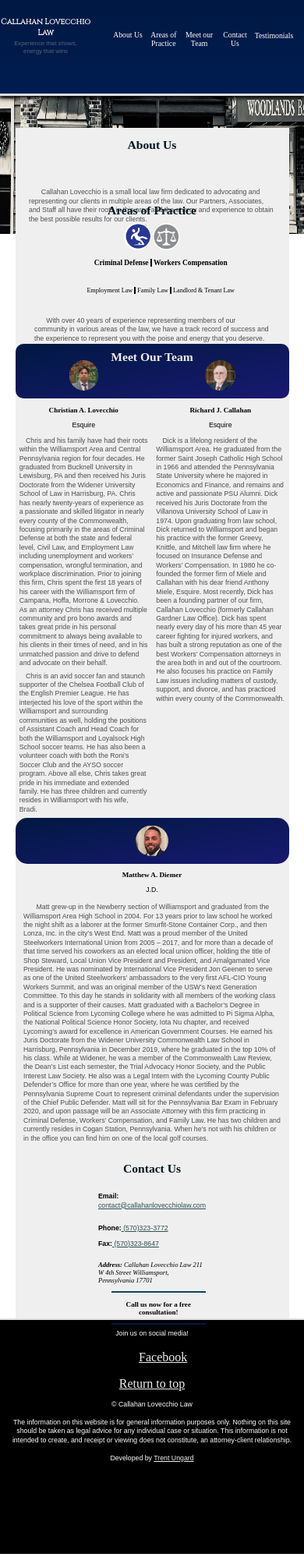
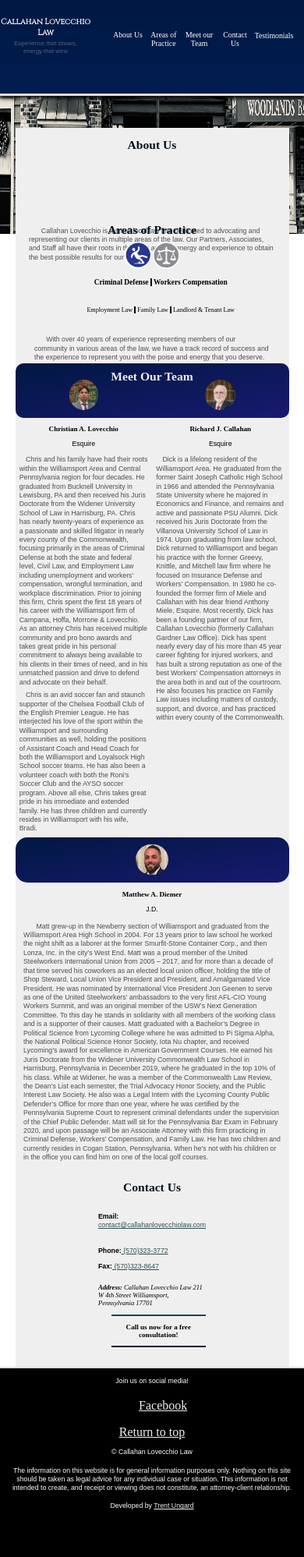
Before and after one commit to trentungard/Lawfirm, a plain HTML site: page index.html in a window 390 px wide. Shown: the top 1997 px of the page at 78% size. Drawn offline with Linux system fonts and the light colour scheme; a web font is replaced by a local one.

Commit message:
Mobile changes
More mobile margin adjusting

```diff
--- a/index.html
+++ b/index.html
@@ -278,7 +278,7 @@
                         situation. This information is not intended to create,
                         and receipt or viewing does not constitute, an attorney-client
                         relationship.</p>
-                        <p>Developed by <a href="#">Trent Ungard</a></p>
+                        <p>Developed by <a href="https://www.instagram.com/trentu_____/" target="_blank">Trent Ungard</a></p>
                         </div>
             </div>
         </footer>
--- a/style.css
+++ b/style.css
@@ -573,6 +573,7 @@ footer{
     }
 
     .about-text{
+        margin-top: 5%;
         height: 10vw;
 
     }
@@ -610,7 +611,8 @@ footer{
         width: 90%;
         margin-left: 5%;
         justify-items: center;
-        height: 55vw;
+        height: 60vw;
+        padding-bottom: 5%;
     }
 
     .contact-wrapper br{
```
